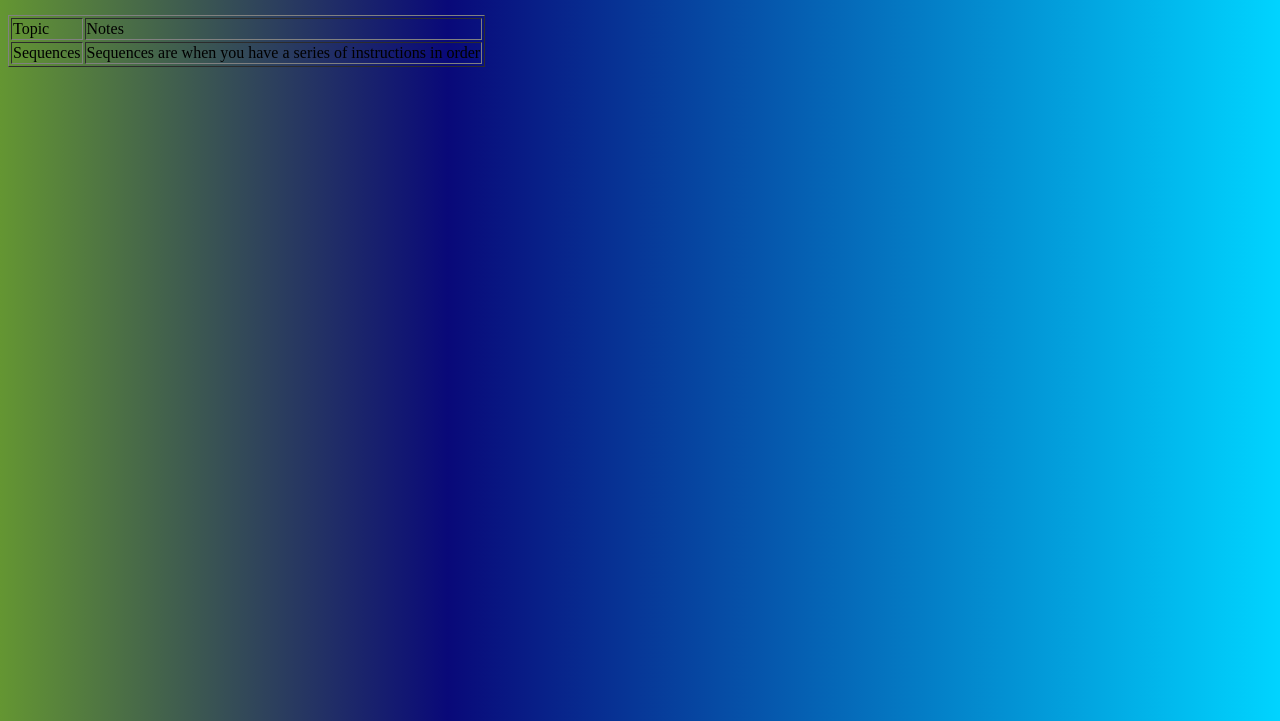
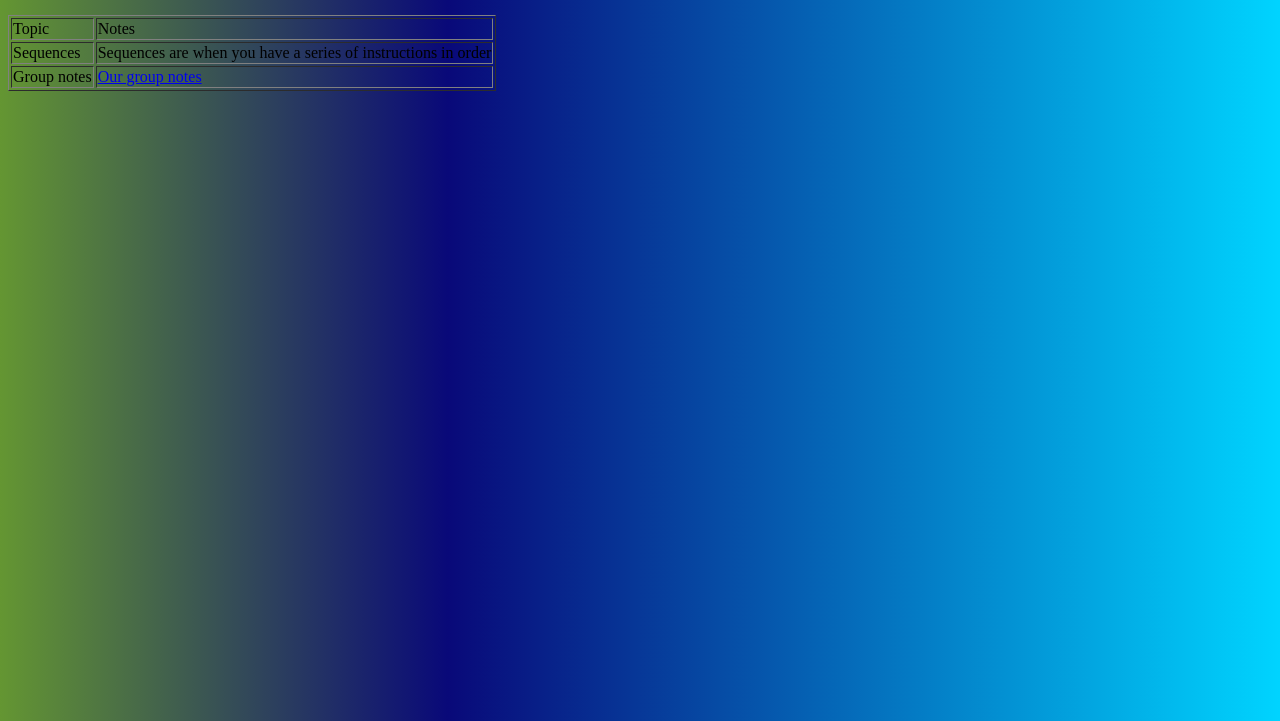
Before and after one commit to ashrafrahmanstchris/y12a, a plain HTML site: page index.html in a window 1280 px wide. Shown: the part 79-800 px from the top of the page. Drawn offline with Linux system fonts and the light colour scheme.

Commit message:
Update index.html

```diff
--- a/index.html
+++ b/index.html
@@ -29,6 +29,7 @@
     <table border="1">
     <tr><td>Topic</td><td>Notes</td></tr>
     <tr><td>Sequences</td><td>Sequences are when you have a series of instructions in order</td></tr>
+    <tr><td>Group notes</td> <td><a href="groupnotes.pdf">Our group notes</a></td></tr>
     </table>
 
 </body>
```
